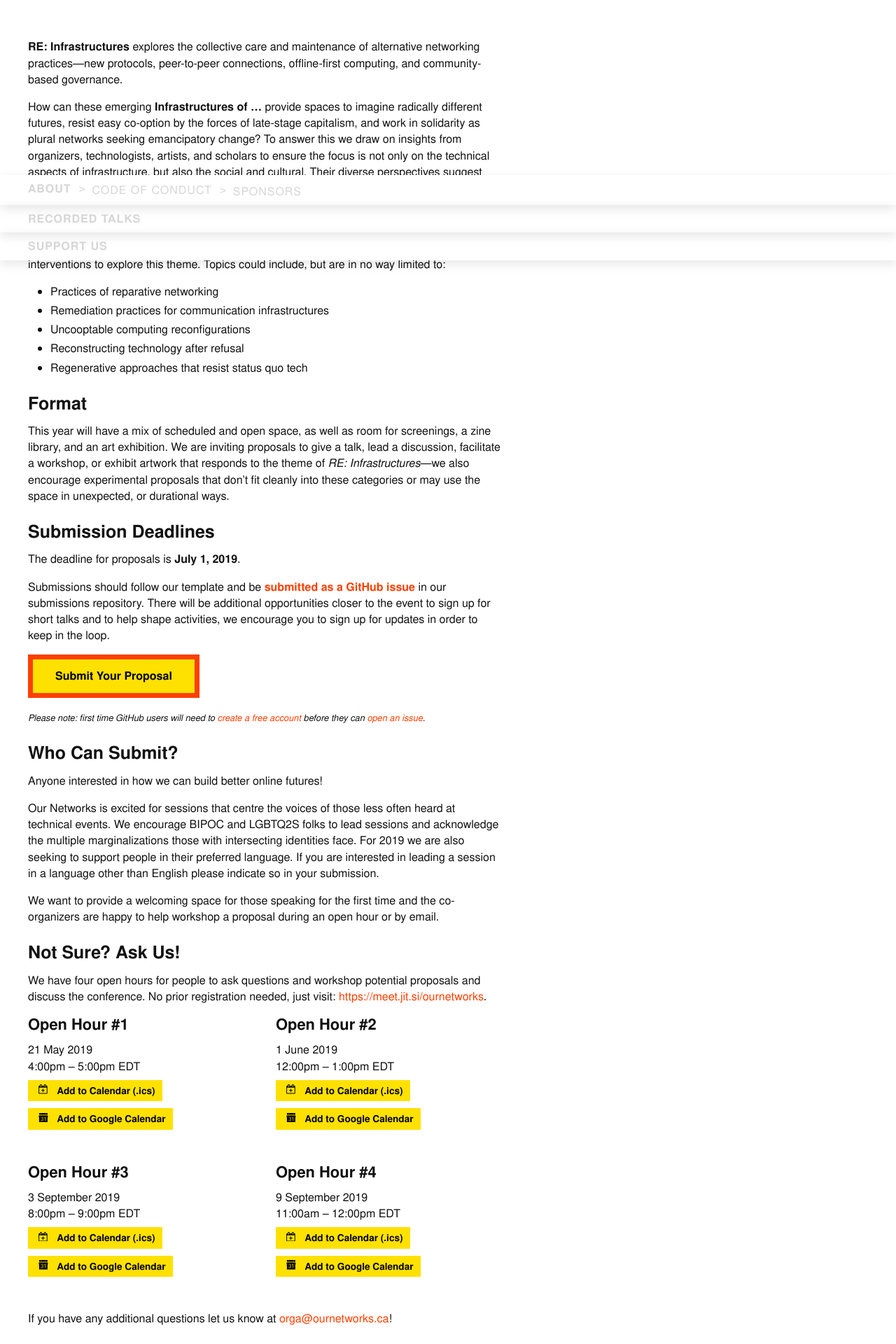
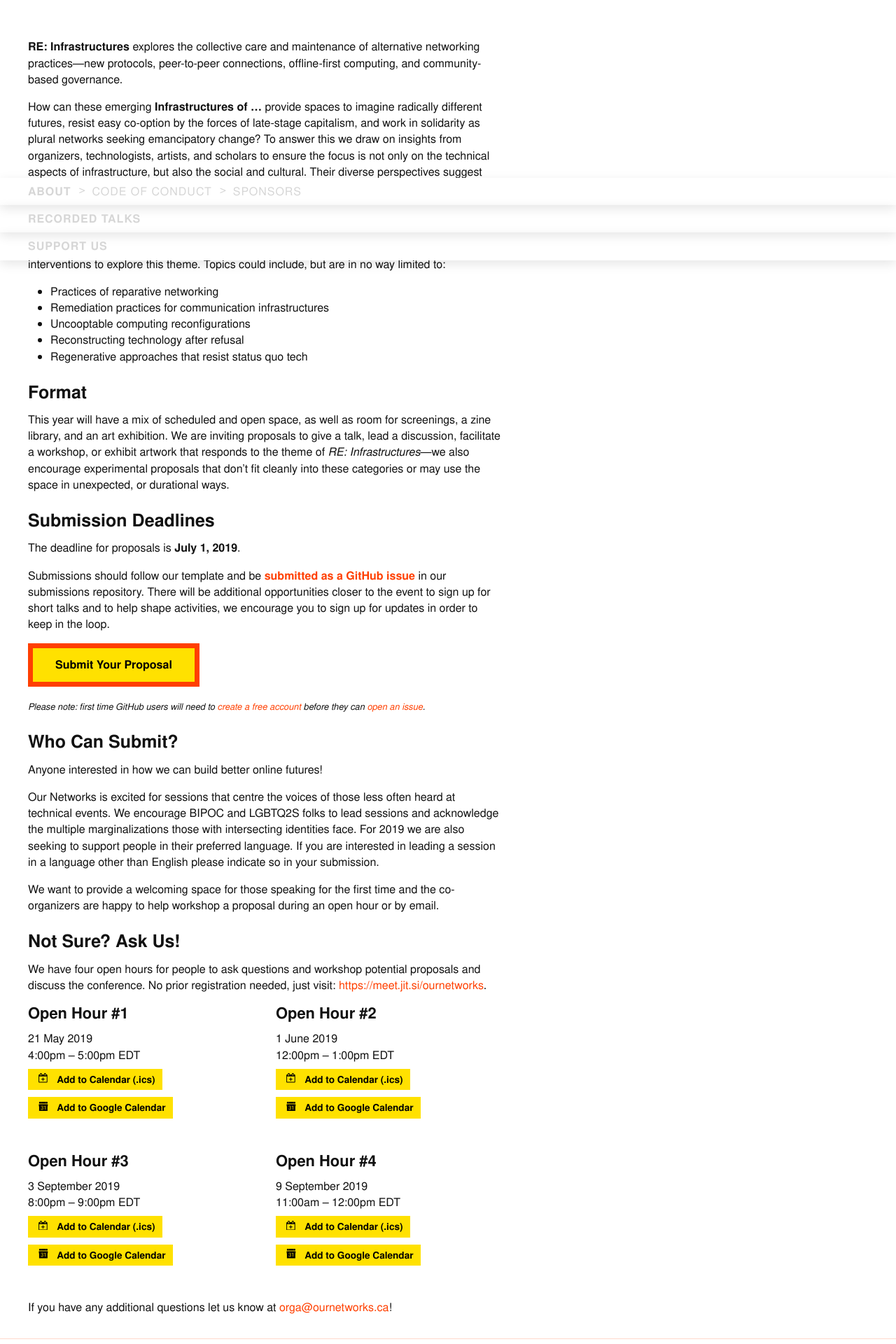
Before and after one commit to ournetworks/ournetworks.ca, a Jekyll site: the page built from index.md, in a window 1280 px wide. Shown: the part 528-2448 px from the top of the page at 70% size. Built offline with Jekyll 4.4.1, drawn with Linux system fonts in a browser that asks for light colours.

Commit message:
remove li spacing

```diff
--- a/_sass/_lists.scss
+++ b/_sass/_lists.scss
@@ -14,10 +14,6 @@ li {
     margin: 0 0 $base-margin-bottom;
     padding-left: $spacing-unit;
   }
-
-  & + li {
-    margin-top: 0.25em;
-  }
 }
 
 .ls-none {
```
